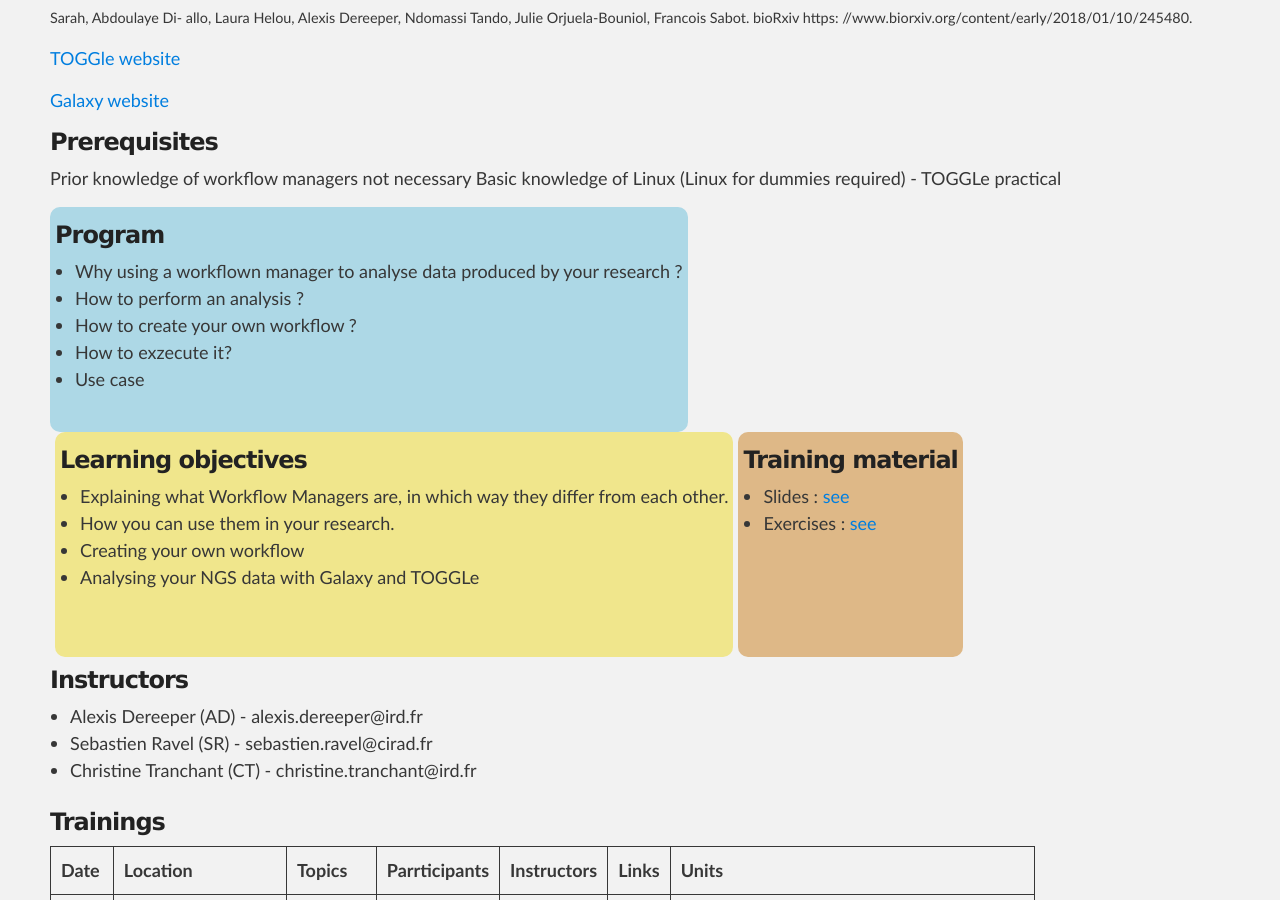
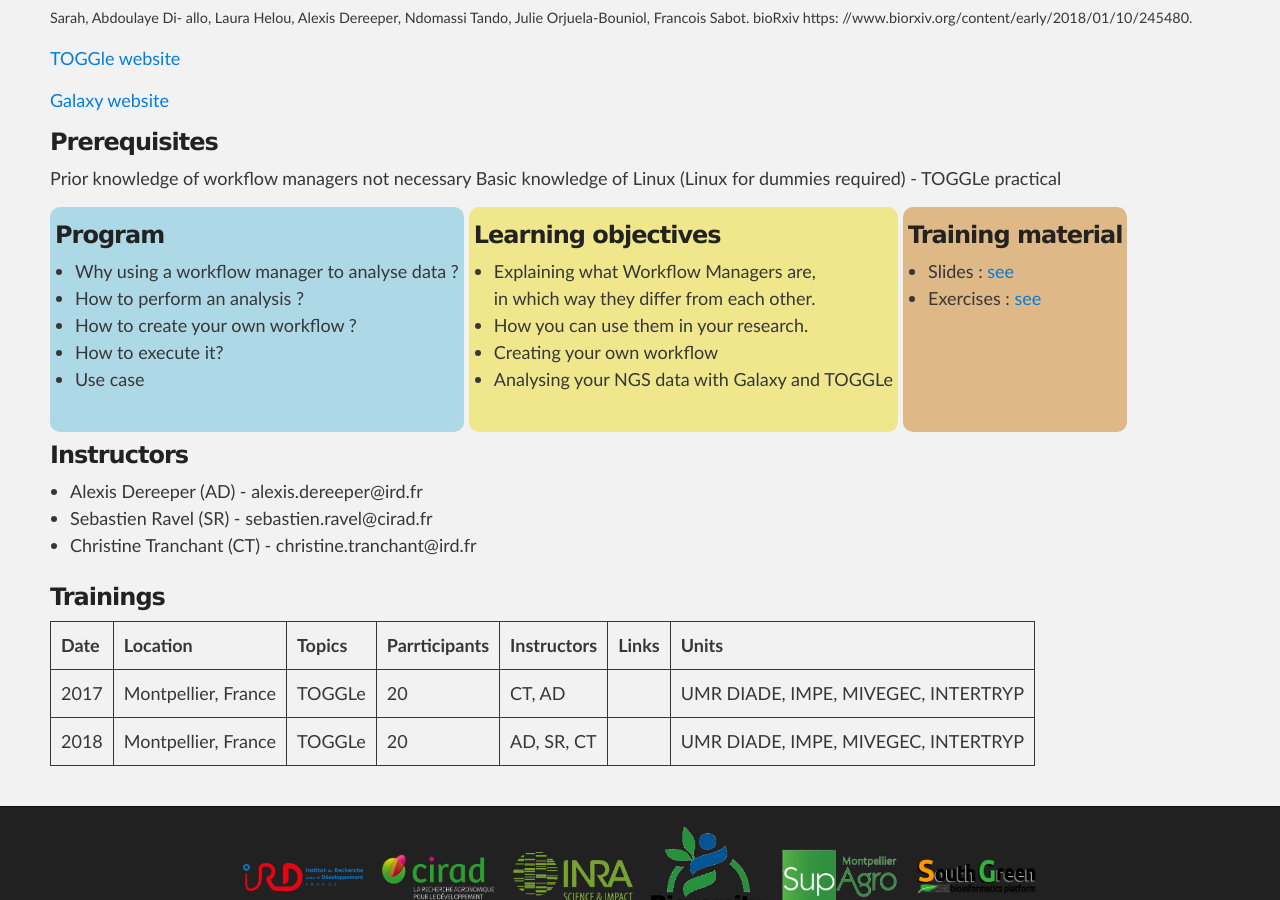
Before and after one commit to SouthGreenPlatform/trainings, a Jekyll site: the page built from _pages/galaxyToggle.md, in a window 1280 px wide and 900 px high, scrolled down 473 px. Built offline with Jekyll 4.4.1, drawn with Linux system fonts in a browser that asks for light colours; nearby versions of some CDN libraries.

Commit message:
update all

```diff
--- a/_config-prod.yml
+++ b/_config-prod.yml
@@ -64,7 +64,7 @@
 
 # Plugins
 whitelist: []
-gems:      []
+plugings:      []
 
 # Conversion
 markdown:    kramdown
--- a/_config.yml
+++ b/_config.yml
@@ -64,7 +64,7 @@
 
 # Plugins
 whitelist: []
-gems:      []
+plugings:      []
 
 # Conversion
 markdown:    kramdown
--- a/_pages/galaxyToggle.md
+++ b/_pages/galaxyToggle.md
@@ -29,10 +29,10 @@
 <div id="colonne1">
 <h3>Program</h3>
 <ul>
-<li>Why using a workflown manager to analyse data produced by your research ?</li>
+<li>Why using a workflow manager to analyse data ?</li>
 <li>How to perform an analysis ?</li>
 <li>How to create your own workflow ? </li>
-<li>How to exzecute it? </li>
+<li>How to execute it? </li>
 <li>Use case</li>
 </ul>
 </div>
@@ -40,7 +40,7 @@
 <div id="colonne2">
 <h3>Learning objectives</h3>
 <ul>
-<li>Explaining what Workflow Managers are, in which way they differ from each other.</li>
+<li>Explaining what Workflow Managers are,<br>in which way they differ from each other.</li>
 <li>How you can use them in your research.</li>
 <li>Creating your own workflow</li>
 <li>Analysing your NGS data with Galaxy and TOGGLe</li>
```
Also changed, not shown: 1 other file.
